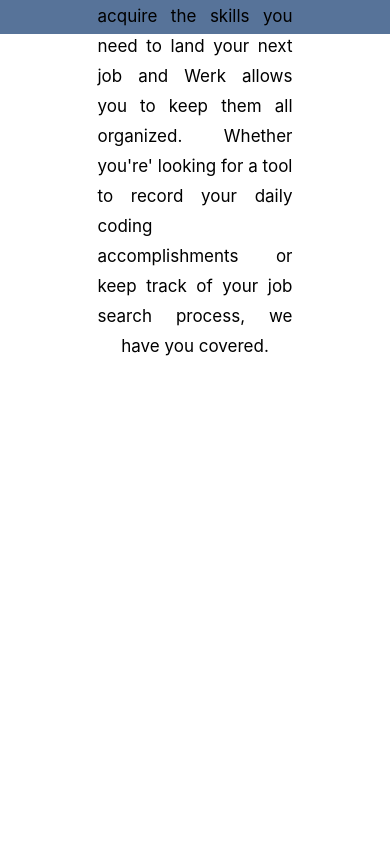
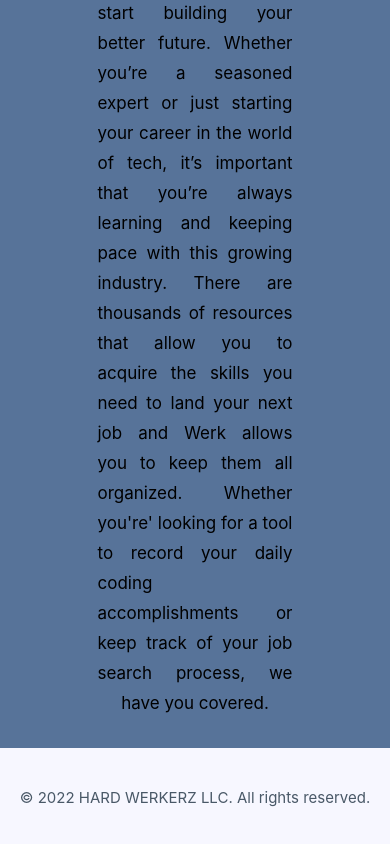
Before and after one commit to cactuspie23/werk-front-end, a React (Create React App) app: page / in a window 390 px wide. Shown: the part 920-1764 px from the top of the page. Before the commit the page ends 1281 px from the top, so only its background shows below. Built offline with nearby package versions, Linux system fonts and the light colour scheme; no server answers.

Commit message:
Adjust mobile view in landing page

```diff
--- a/src/pages/Landing/Landing.jsx
+++ b/src/pages/Landing/Landing.jsx
@@ -2,6 +2,7 @@ import styles from './Landing.module.css'
 
 const Landing = ({ user }) => {
   return (
+    <>
     <main className={styles.container}>
       {/* <h1>hello, {user ? user.name : 'friend'}</h1> */}
       <section className={styles.splash}>
@@ -18,6 +19,10 @@ const Landing = ({ user }) => {
         </article>
       </section>
     </main>
+    <footer className={styles.footer}>
+      <p>© 2022 HARD WERKERZ LLC. All rights reserved.</p>
+    </footer>
+    </>
   )
 }
 
--- a/src/pages/Landing/Landing.module.css
+++ b/src/pages/Landing/Landing.module.css
@@ -15,6 +15,7 @@
 .container section > img {
   width: 65%;
   min-width: 350px;
+  max-width: 850px;
 }
 
 .splash {
@@ -24,10 +25,11 @@
 }
 
 .about {
-  height: 50vh;
+  height: fit-content;
   background-color: #577399;
   justify-content: center;
-  margin: 0 0 15px 0;
+  padding: 30px 0;
+  /* margin: 0 0 15px 0; */
 }
 
 .about header {
@@ -45,7 +47,6 @@
   width: 50%;
   max-width: 200%;
   justify-content: space-between;
-
 }
 
 .about article p {
@@ -67,3 +68,31 @@
   text-align: justify;
   text-align-last: center;
 }
+
+.footer {
+  padding: 40px 0px;
+  display: flex;
+  background: #f7f7ff;
+  justify-content: center;
+  color: #495867;
+}
+
+.footer p {
+  margin: 0;
+  font-size: 15px;
+}
+
+/* @media only screen and (max-width: 1200px) {
+  .about {
+    height: 600px;
+  }
+}
+
+@media only screen and (max-width: 480px) {
+  .about {
+    height: 100px;
+  }
+  .container section > img {
+    min-width: 740px;
+  }
+}  */
```
